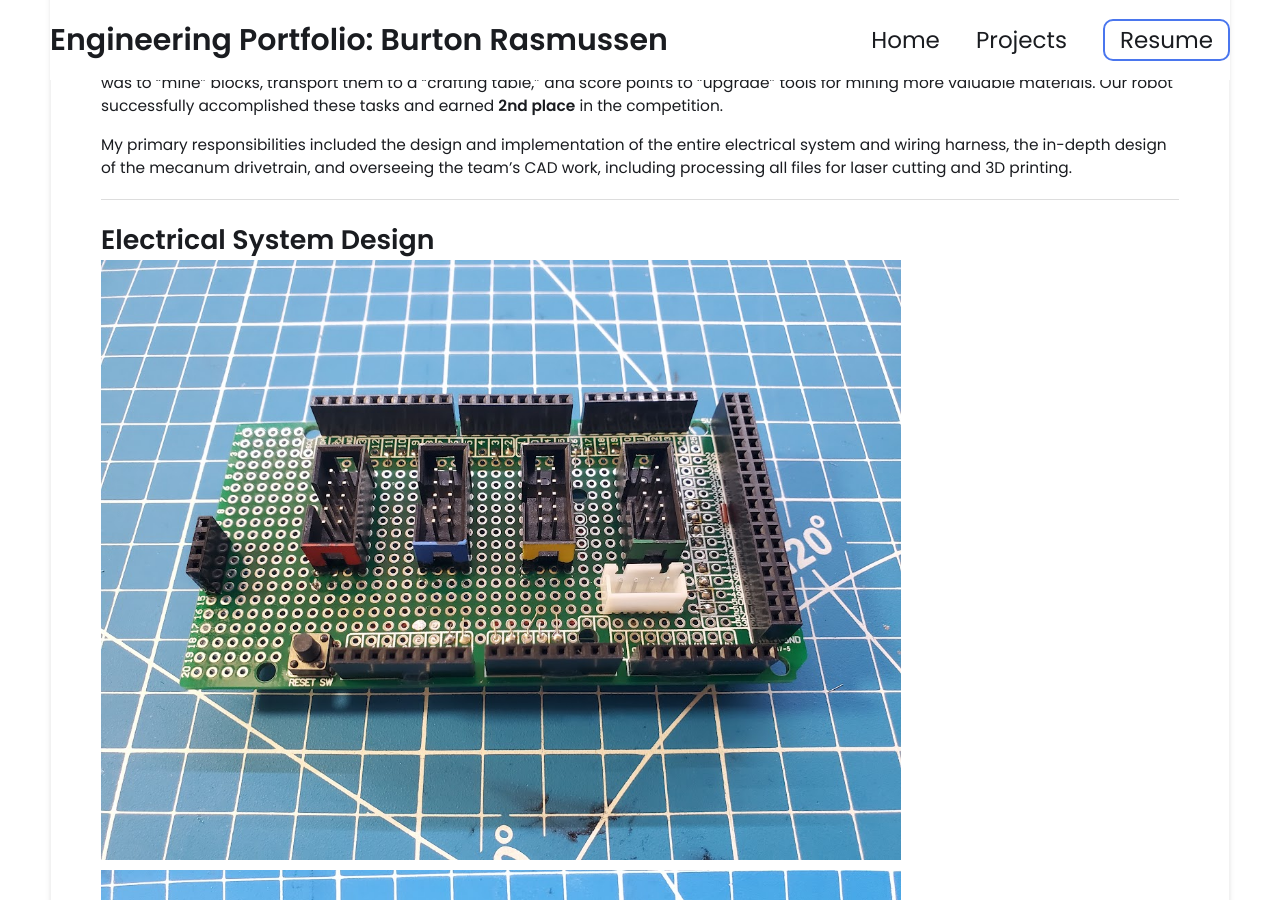
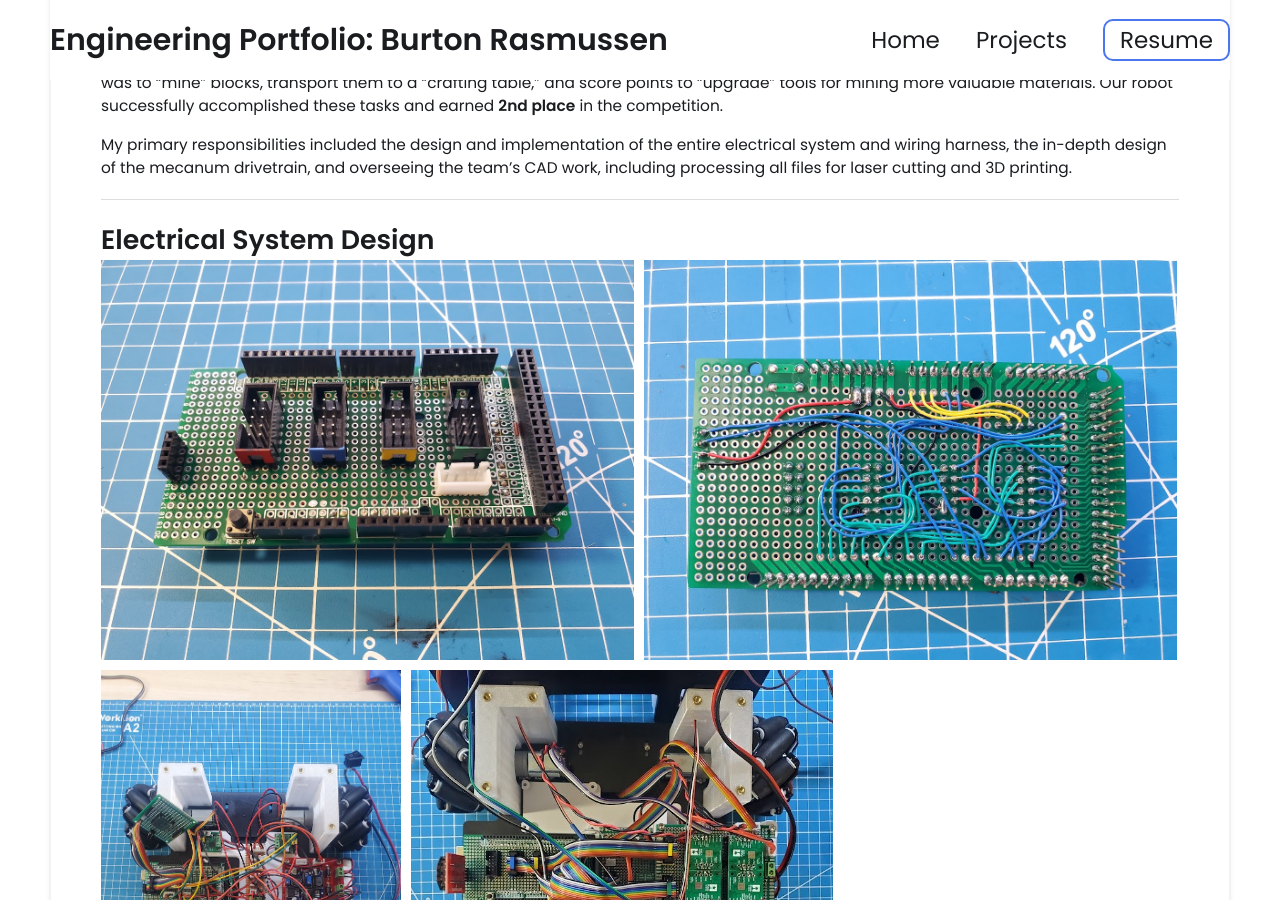
Before and after one commit to burtonrasmussen/burtonrasmussen.github.io, a Jekyll site: the page built from _projects/Mechatronics_Robot/index.md, in a window 1280 px wide and 900 px high, scrolled down 869 px. Built offline with Jekyll 4.4.1, drawn with Linux system fonts in a browser that asks for light colours.

Commit message:
Update index.md

```diff
--- a/_projects/Mechatronics_Robot/index.md
+++ b/_projects/Mechatronics_Robot/index.md
@@ -22,7 +22,7 @@ My primary responsibilities included the design and implementation of the entire
 ---
 
 # Electrical System Design
-{% include image-gallery.html images="MEGA_shield_colorcoded_topside.jpg, MEGA_shield_wiring_underside.jpg, robot_wiring_first_iteration.jpg, robot_wiring_reorganized_iteration.jpg, all_protoboards_unassembled.jpg" height="600" %}
+{% include image-gallery.html images="MEGA_shield_colorcoded_topside.jpg, MEGA_shield_wiring_underside.jpg, robot_wiring_first_iteration.jpg, robot_wiring_reorganized_iteration.jpg, all_protoboards_unassembled.jpg" height="400" %}
 
 **Goal:** Create a reliable, modular, and easy-to-troubleshoot electrical system capable of handling a complex array of motors and sensors.
 
```
